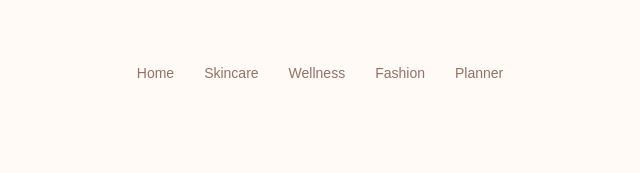
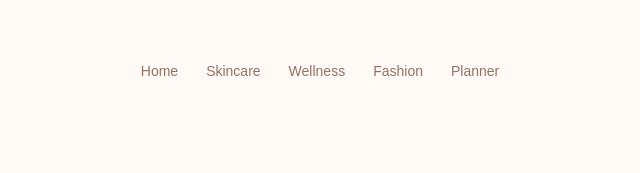
Before and after one commit to ghofranemaaoui-bit/glowroom, a plain HTML site: page index.html in a window 1280 px wide. Shown: the part 196-369 px from the top of the page, 320-960 px from the left. Drawn offline with Linux system fonts and the light colour scheme.

Commit message:
Update style.css

```diff
--- a/style.css
+++ b/style.css
@@ -169,3 +169,28 @@ section {
 .back-to-top:active {
   transform: scale(0.95);
 }
+nav {
+  display: flex;
+  flex-wrap: wrap;
+  justify-content: center;
+  gap: 6px 12px;
+  padding: 12px 14px;
+}
+
+nav a {
+  font-size: 14px;
+  padding: 6px 8px;
+  text-decoration: none;
+  color: #927266;
+  white-space: nowrap;
+}
+section,
+.card {
+  transition: transform 0.22s ease, box-shadow 0.22s ease, background-color 0.22s ease;
+}
+
+section:hover,
+.card:hover {
+  transform: translateY(-3px);
+  box-shadow: 0 10px 24px rgba(146, 114, 102, 0.12);
+}
```
